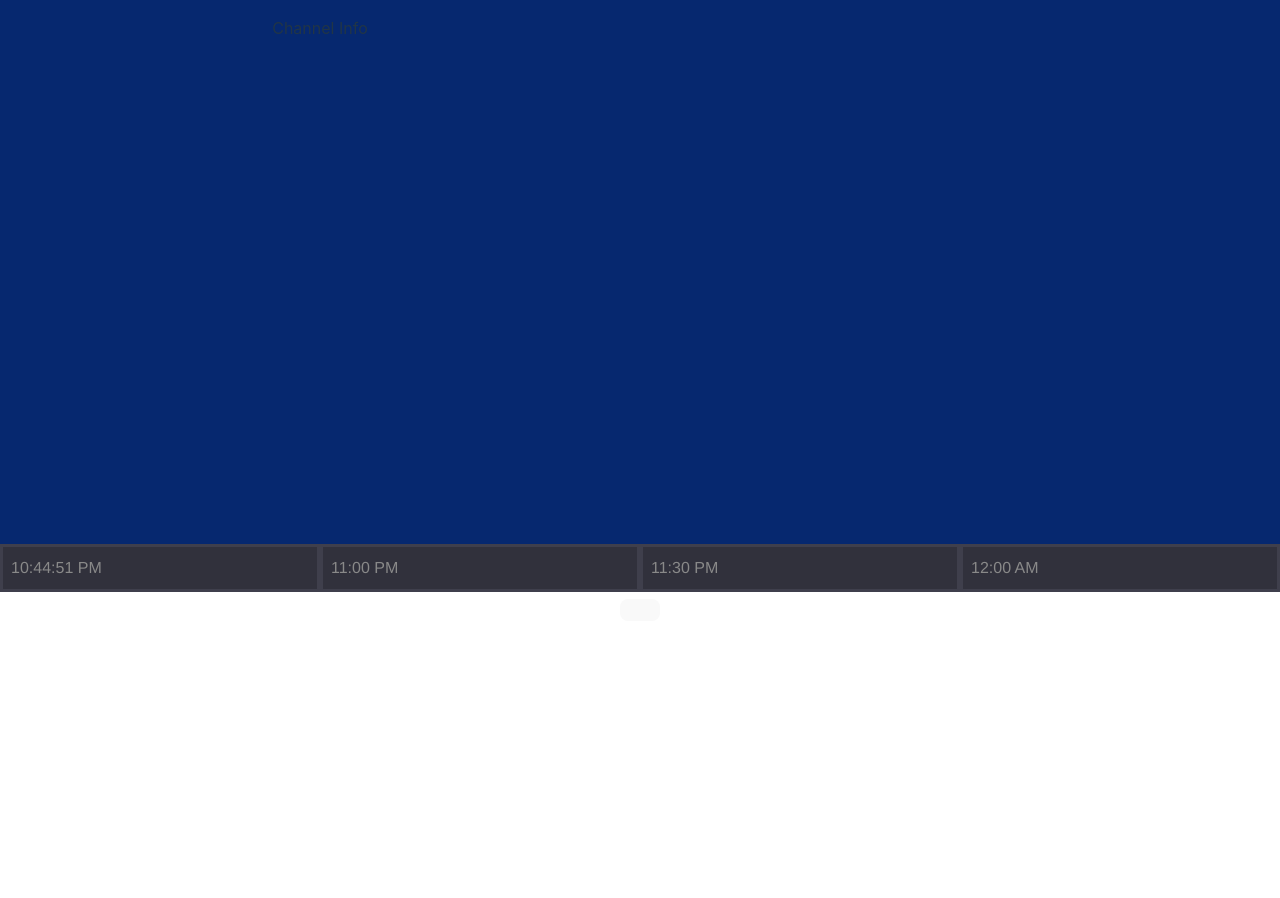
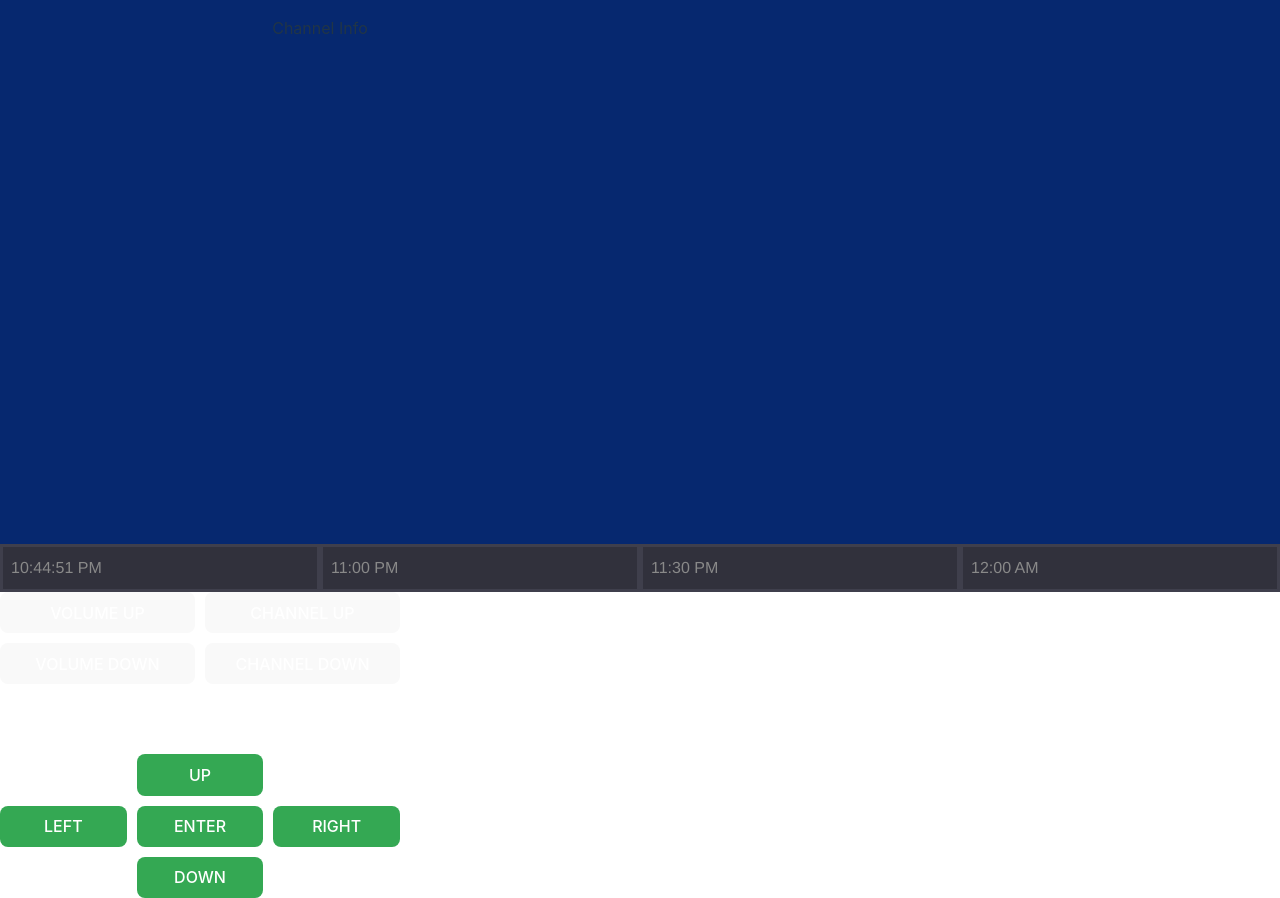
Before and after one commit to LClarkson/boomersurfer, a React (Vite) app: page / in a window 1280 px wide. Before the commit the page ends 800 px from the top, so only its background shows below. Built offline with nearby package versions, Linux system fonts and the light colour scheme.

Commit message:
add rudimentary remote control interface

```diff
--- a/src/App.tsx
+++ b/src/App.tsx
@@ -1,8 +1,9 @@
-import { useState } from 'react'
-import './styles/App.css'
+import { useState } from 'react';
+import './styles/App.css';
 import YoutubePlayer from './components/YoutubePlayer.tsx';
 import TimeBar from './components/TimeBar.tsx';
 import ChannelInfo from './components/ChannelInfo.tsx';
+import Remote from './components/remote.tsx';
 
 
 function App() {
@@ -34,9 +35,7 @@ const changeChannel = () => {
         <YoutubePlayer videoID={videoID} videoTime={50} />
       </div>
       <TimeBar />
-      <div className="card">
-        <button onClick={ () => {changeChannel();} }></button>
-      </div>
+      <Remote changeChannel={changeChannel} />
     </>
   );
 }
--- /dev/null
+++ b/src/components/Remote.tsx
@@ -0,0 +1,26 @@
+import '../styles/Remote.css';
+
+interface RemoteProps {
+    changeChannel: () => void;
+  }
+
+  const Remote: React.FC<RemoteProps> = ({ changeChannel }) => {
+  return (
+    <div className="remote-control">
+      <button className="volume-up">VOLUME UP</button>
+      <button className="channel-up" onClick={changeChannel}>CHANNEL UP</button>
+      <button className="volume-down">VOLUME DOWN</button>
+      <button className="channel-down">CHANNEL DOWN</button>
+      <div className="separator"></div>
+      <div className="navigation-cluster">
+        <button className="navigation-button up">UP</button>
+        <button className="navigation-button down">DOWN</button>
+        <button className="navigation-button left">LEFT</button>
+        <button className="navigation-button right">RIGHT</button>
+        <button className="navigation-button enter">ENTER</button>
+      </div>
+    </div>
+  );
+};
+
+export default Remote;
--- a/src/components/YouTubePlayer.tsx
+++ b/src/components/YouTubePlayer.tsx
@@ -8,6 +8,7 @@ interface YoutubePlayerProps {
 }
 
 function YoutubePlayer({ videoID }: YoutubePlayerProps) {
+
   const opts = {
     playerVars: {
       autoplay: 1,
--- /dev/null
+++ b/src/styles/Remote.css
@@ -0,0 +1,59 @@
+
+  .remote-control {
+    display: grid;
+    grid-template-columns: repeat(2, 1fr);
+    gap: 10px;
+    max-width: 400px;
+  }
+
+  button {
+    display: block;
+    width: 100%;
+    padding: 15px;
+    font-size: 16px;
+    text-align: center;
+    background-color: #4285f4;
+    color: #ffffff;
+    border: none;
+    border-radius: 5px;
+    cursor: pointer;
+  }
+
+  .navigation-cluster {
+    grid-column: span 2;
+    display: grid;
+    grid-template-columns: repeat(3, 1fr);
+    gap: 10px;
+  }
+
+  .separator {
+    margin-top: 50px;
+  }
+  .navigation-button {
+    background-color: #34a853;
+  }
+
+  .up {
+    grid-column: 2;
+    grid-row: 1;
+  }
+
+  .down {
+    grid-column: 2;
+    grid-row: 4;
+  }
+
+  .left {
+    grid-column: 1;
+    grid-row: 2 / span 2;
+  }
+
+  .right {
+    grid-column: 3;
+    grid-row: 2 / span 2;
+  }
+
+  .enter {
+    grid-column: 2;
+    grid-row: 2 / span 2;
+  }
```
